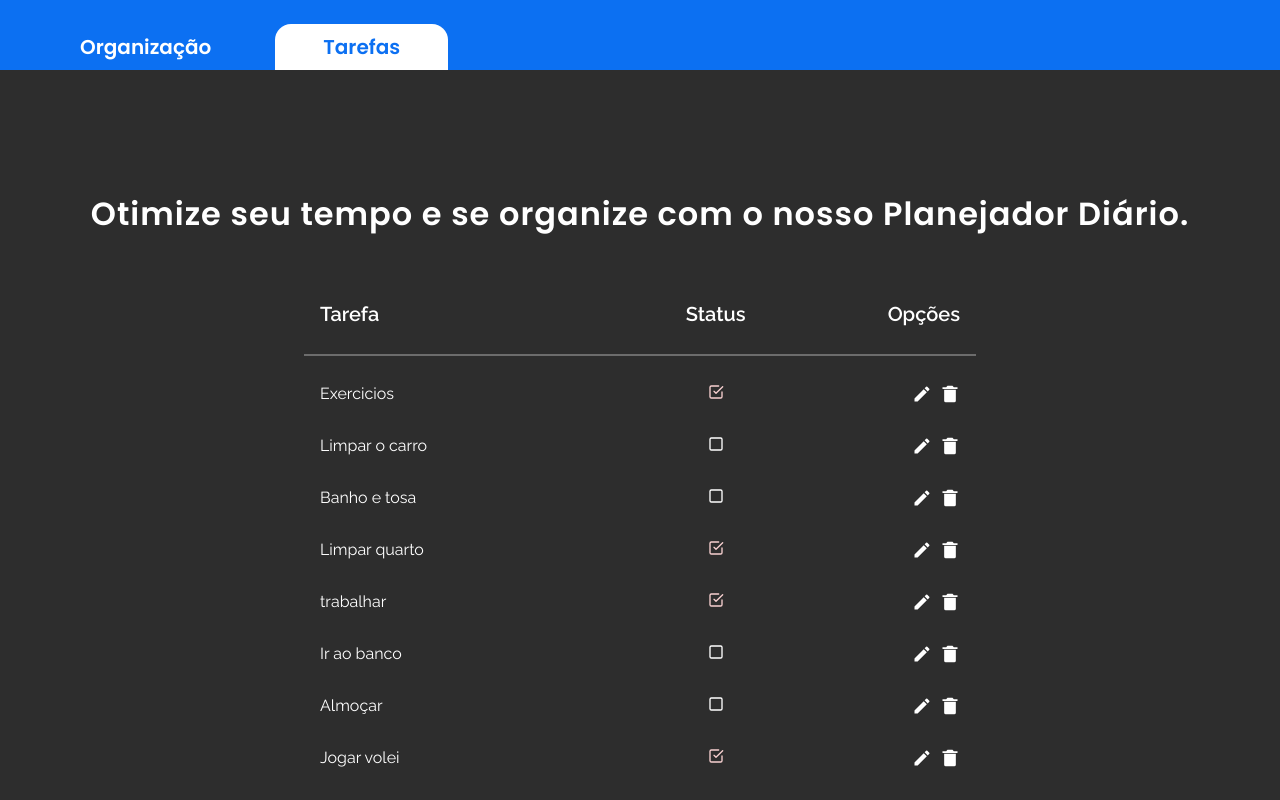
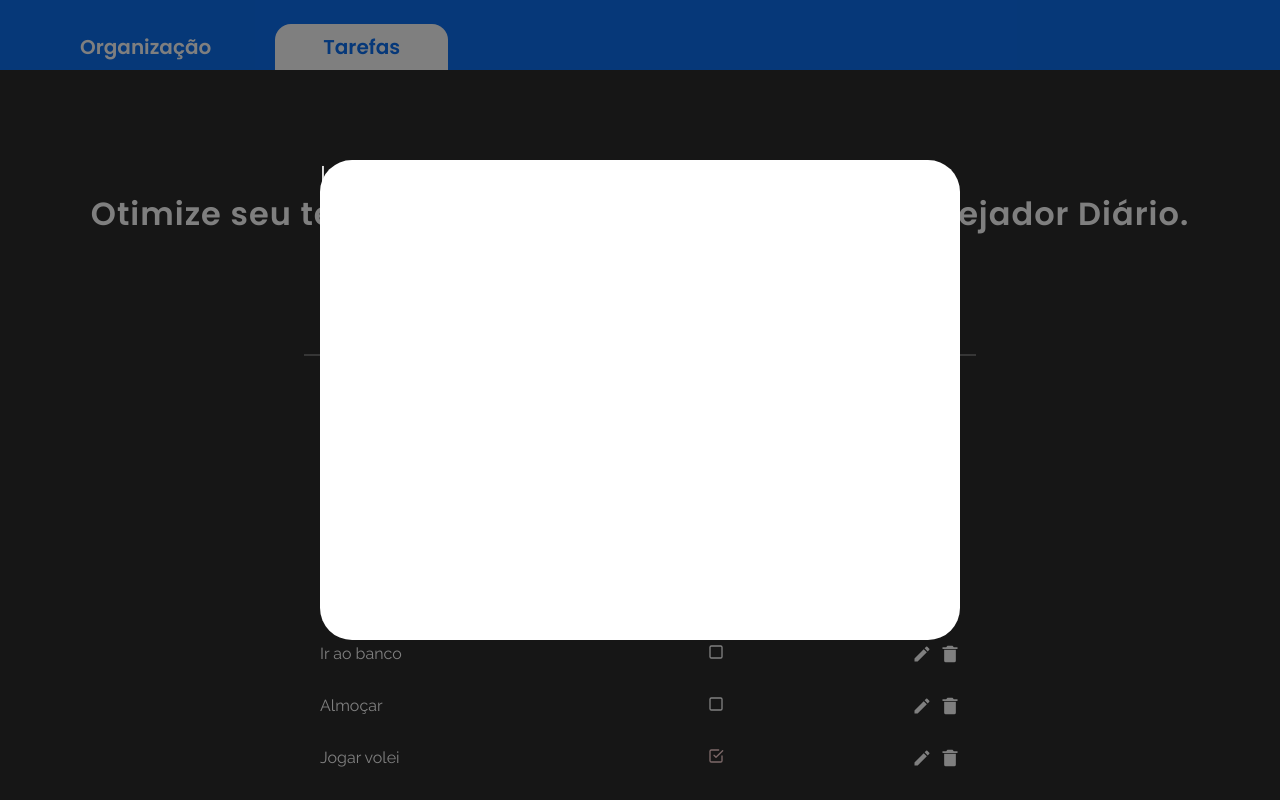
Before and after one commit to Delgado-tech/dnc-task-list-challenge, a React (Vite) app: page / in a window 1280 px wide. Shown: the top 800 px of the page. Built offline with nearby package versions, Linux system fonts and the light colour scheme.

Commit message:
start modal style

```diff
--- a/src/App.tsx
+++ b/src/App.tsx
@@ -1,6 +1,4 @@
-import { useState } from 'react';
 import Header from "./components/Header/Header";
-import Modal from "./components/Modal/Modal";
 import TaskList from "./components/TaskList/TaskList";
 import { TaskFakeDB, startTasks } from "./services/tasks-db.mock";
 import './app.scss';
@@ -9,8 +7,6 @@ const db = new TaskFakeDB();
 db.Insert(startTasks);
 
 export default function App() {
-  const [showModal, setShowModal] = useState(false);
-
   return (
     <>
       <Header />
--- a/src/components/Modal/Modal.tsx
+++ b/src/components/Modal/Modal.tsx
@@ -15,7 +15,9 @@ export interface IModal {
 
 export default function Modal({children, show, confirmButton, cancelButton}: IModal) {
     return (
-        <div style={{display: show ? 'block' : 'none'}}>
+        <div className="modal" style={{display: show ? 'block' : 'none'}}>
+            <div className="modal__wrapper">
+
                 { children }
                 {
                     confirmButton && (
@@ -36,5 +38,6 @@ export default function Modal({children, show, confirmButton, cancelButton}: IMo
                     )
                 }
             </div>
+        </div>
     );
 }
--- a/src/components/Modal/style.scss
+++ b/src/components/Modal/style.scss
@@ -0,0 +1,22 @@
+@use '../../themes/variables.scss' as theme;
+
+.modal {
+    position: fixed;
+    background-color: rgba($color: #000000, $alpha: 0.5);
+    width: 100%;
+    height: 100vh;
+    top: 0;
+    left: 0;
+
+    &__wrapper {
+        position: absolute;
+        width: 50%;
+        height: 60%;
+        top: 50%;
+        left: 50%;
+        transform: translate(-50%, -50%);
+        background-color: theme.$white;
+        border-radius: 2rem;
+    }
+
+}
--- a/src/components/TaskList/TaskList.tsx
+++ b/src/components/TaskList/TaskList.tsx
@@ -2,13 +2,52 @@ import { TaskFakeDB } from '../../services/tasks-db.mock';
 import Checkbox from '../Checkbox/Checkbox';
 import { BiSolidTrashAlt, BiPlus } from 'react-icons/bi';
 import { MdEdit } from 'react-icons/md';
+import { useEffect, useState } from 'react';
+import Modal from "../../components/Modal/Modal";
 import './style.scss';
 
 export interface ITaskList {
     db: TaskFakeDB
 }
 
+//type TaskListOperation = "delete" | "update" | "insert" | "read";
+
 export default function TaskList({ db }: ITaskList) {
+    const [modal, setModal] = useState<any>(null);
+    const [showModal, setShowModal] = useState(true);
+
+    useEffect(() => {
+        callReadModal(1);
+        const bodyStyle = document.querySelector("body")!.style;
+
+        if(showModal) {
+            bodyStyle.setProperty("overflow-y", "hidden");
+        } else {
+            bodyStyle.setProperty("overflow-y", "scroll");
+        }
+
+    }, [showModal]);
+
+    function callReadModal(taskId: number) {
+        const task = db.getData(taskId);
+
+        setModal(
+            <Modal
+                key={`modal${taskId}`}
+                show={showModal}
+                cancelButton={{
+                    text: "Fechar",
+                    handler: () => {
+                        setModal(null);
+                        setShowModal(false);
+                    }
+                }}
+            >
+                <h2>{ task?.data.title }</h2>
+                <p>{ task?.data.description }</p>
+            </Modal>
+        );
+    }
 
     const tableData: any[] = [];
     db.getDatabase().map(task => {
@@ -26,6 +65,7 @@ export default function TaskList({ db }: ITaskList) {
 
     return (
         <section className="tasklist">
+            { modal }
             <table>
                 <thead>
                     <tr>
```
Lines whose indentation alone changed are shown as unchanged.
